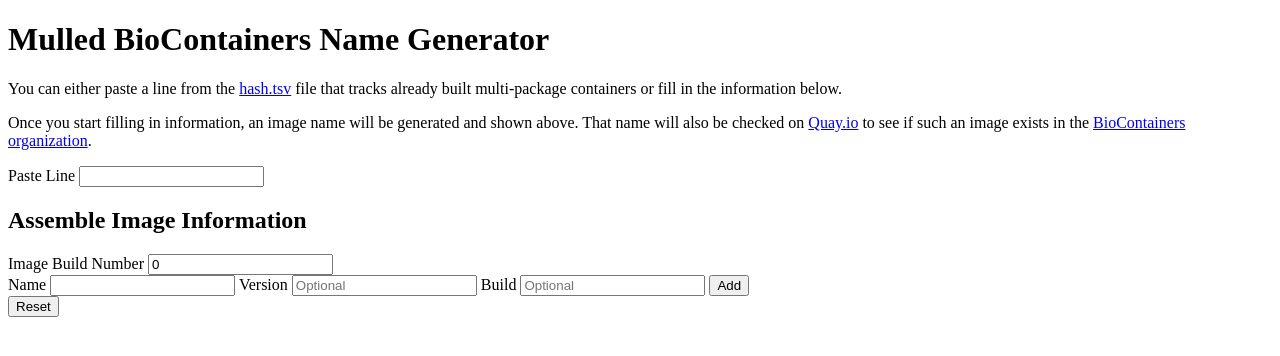
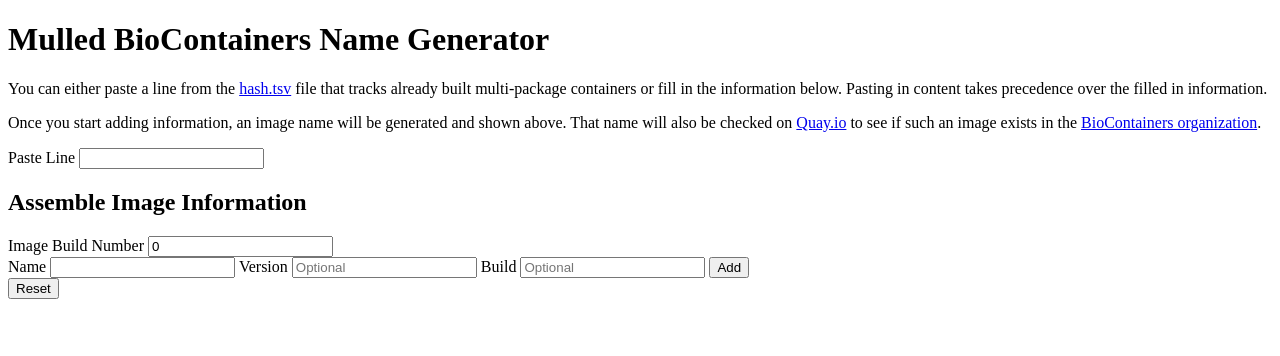
Before and after one commit to Midnighter/mulled, a SvelteKit app: page / in a window 1280 px wide. Shown: the top 356 px of the page. Built offline with nearby package versions, Linux system fonts and the light colour scheme; no server answers.

Commit message:
refactor: adjust description slightly

```diff
--- a/src/components/Description.svelte
+++ b/src/components/Description.svelte
@@ -3,11 +3,11 @@
         href="https://github.com/BioContainers/multi-package-containers/blob/master/combinations/hash.tsv"
         >hash.tsv</a
     > file that tracks already built multi-package containers or fill in the information
-    below.
+    below. Pasting in content takes precedence over the filled in information.
 </p>
 
 <p>
-    Once you start filling in information, an image name will be generated and shown
+    Once you start adding information, an image name will be generated and shown
     above. That name will also be checked on <a href="https://quay.io">Quay.io</a> to
     see if such an image exists in the
     <a href="https://quay.io/organization/biocontainers">BioContainers organization</a>.
```
